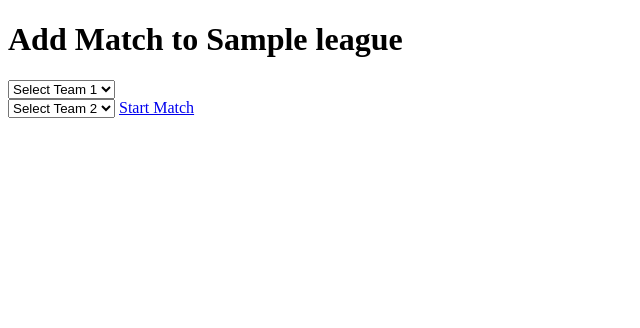
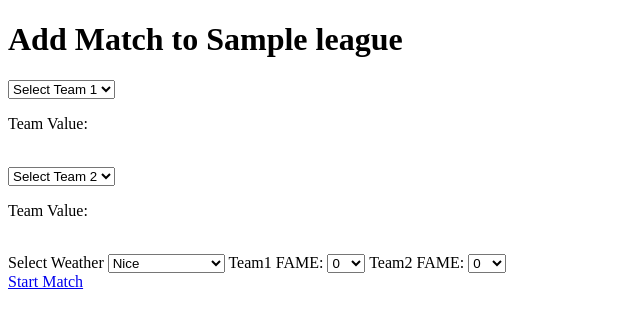
Before and after one commit to ducksnack/bloodbowl_manager, a Django app: page /leagues/1/add_match/ in a window 1280 px wide. Shown: the top 328 px of the page, without its empty margins (0-640 px from the left). Run offline with Django 5.2, Linux system fonts and the light colour scheme; tables that the repository leaves empty hold one stand-in row (values such as "Sample post").

Commit message:
implemented interceptions, partially match weather, FAME, team value

```diff
--- a/bloodbowl_league_manager/league_manager/templates/league_manager/add_match.html
+++ b/bloodbowl_league_manager/league_manager/templates/league_manager/add_match.html
@@ -14,6 +14,8 @@
         {% endfor %}
     </select>
 
+    <p id="team1_value">Team Value:</p>
+
     <br>
 
     <select id="team2" class="team_selector_dropdown">
@@ -23,6 +25,35 @@
         {% endfor %}
     </select>
 
+    <p id="team2_value">Team Value:</p>
+
+    <br>
+
+    <label for="weather_dropdown">Select Weather</label>
+    <select name="weather_dropdown" id="weather_dropdown_id">
+        <option value="sweltering_heat">Sweltering Heat</option>
+        <option value="very_sunny">Very Sunny</option>
+        <option value="nice" selected>Nice</option>
+        <option value="pouring_rain">Pouring Rain</option>
+        <option value="blizzard">Blizzard</option>
+    </select>
+
+    <label for="team1_fame">Team1 FAME:</label>
+    <select name="team1_fame" id="team1_fame_id">
+        <option value=0 selected>0</option>
+        <option value=1>+1</option>
+        <option value=2>+2</option>
+    </select>
+
+    <label for="team2_fame">Team2 FAME:</label>
+    <select name="team2_fame" id="team2_fame_id">
+        <option value=0 selected>0</option>
+        <option value=1>+1</option>
+        <option value=2>+2</option>
+    </select>
+
+    <br>
+
     <!-- Start Match link -->
     <a id="start-match-link" href="#">Start Match</a>
 
@@ -30,6 +61,8 @@
         const team1Dropdown = document.getElementById('team1');
         const team2Dropdown = document.getElementById('team2');
         const startMatchLink = document.getElementById('start-match-link');
+        const team1ValueParagraph = document.getElementById('team1_value');
+        const team2ValueParagraph = document.getElementById('team2_value');
         const leagueId = {{ league_id|escapejs }}; // Pass the league ID from the template
 
         // Function to update the href of the Start Match link
@@ -45,9 +78,33 @@
             }
         }
 
-        // Add event listeners to dropdowns
-        team1Dropdown.addEventListener('change', updateStartMatchLink);
-        team2Dropdown.addEventListener('change', updateStartMatchLink);
+        // Function to fetch team value and update paragraph
+        function updateTeamValue(teamId, paragraph) {
+            if (teamId) {
+                fetch(`/teams/${teamId}/get_team_value/`)
+                    .then(response => response.json())
+                    .then(data => {
+                        paragraph.textContent = `Team Value: ${data.team_value}`;
+                    })
+                    .catch(error => {
+                        console.error('Error fetching team value:', error);
+                        paragraph.textContent = 'Team Value: Error fetching value';
+                    });
+            } else {
+                paragraph.textContent = 'Team Value: ';
+            }
+        }
+
+        // Add event listeners to dropdowns to update team value and link
+        team1Dropdown.addEventListener('change', () => {
+            updateTeamValue(team1Dropdown.value, team1ValueParagraph);
+            updateStartMatchLink();
+        });
+
+        team2Dropdown.addEventListener('change', () => {
+            updateTeamValue(team2Dropdown.value, team2ValueParagraph);
+            updateStartMatchLink();
+        });
     </script>
 </body>
 </html>
--- a/bloodbowl_league_manager/league_manager/urls.py
+++ b/bloodbowl_league_manager/league_manager/urls.py
@@ -20,4 +20,6 @@ urlpatterns = [
     path('cancel_match/<int:match_id>/', views.cancel_match, name='cancel_match'),
     path('add_completion/<int:match_id>/<int:team_id>/', views.add_completion, name='add_completion'),
     path('add_casualty/<int:match_id>/<int:team_id>/', views.add_casualty, name='add_casualty'),
+    path('add_interception/<int:match_id>/<int:team_id>/', views.add_interception, name='add_interception'),
+    path('teams/<int:team_id>/get_team_value/', views.get_team_value, name='get_team_value'),
 ]
--- a/bloodbowl_league_manager/league_manager/views.py
+++ b/bloodbowl_league_manager/league_manager/views.py
@@ -1,4 +1,5 @@
 from django.shortcuts import render, redirect, get_object_or_404
+from django.http import JsonResponse
 from .models import Team, Player, PlayerType, League, Match, Touchdown, PassCompletion, Casualty, Interception, MostValuablePlayer, InjuryType, Injury
 from .forms import TeamForm, ModifyPlayerForm, AddPlayerForm, ModifyTeamForm
 from django.db.models import Count, Q, F
@@ -215,6 +216,11 @@ def start_match(request, league_id, team1_id, team2_id):
 
     return redirect('match_page', match_id=match.id)
 """
+
+def get_team_value(request, team_id):
+    team = get_object_or_404(Team, id=team_id)
+    return JsonResponse({'team_value': team.get_total_team_value()})
+
 def start_match(request, league_id, team1_id, team2_id):
 
     match = Match.objects.create(league_id=league_id, team1_id=team1_id, team2_id=team2_id)
@@ -320,6 +326,33 @@ def add_casualty(request, match_id, team_id):
 
     return render(request, 'league_manager/add_casualty.html', context)
 
+def add_interception(request, match_id, team_id):
+    match = get_object_or_404(Match, id=match_id)
+    team = get_object_or_404(Team, id=team_id)
+
+    players = team.players.all()
+    opposing_team = match.team1 if match.team2 == team else match.team2
+    opposing_players = opposing_team.players.all()
+
+    if request.method == 'POST':
+        intercepting_player_id = request.POST.get('intercepting_player_id')
+        intercepting_player = get_object_or_404(Player, id=intercepting_player_id)
+        throwing_player_id = request.POST.get('throwing_player_id')
+        throwing_player = get_object_or_404(Player, id=throwing_player_id)
+
+        Interception.objects.create(match=match, intercepting_player=intercepting_player, throwing_player=throwing_player, intercepting_team=team, throwing_team=opposing_team)
+
+        return redirect('match_page', match_id=match_id)
+
+    context = {
+        'team':team,
+        'match':match,
+        'players':players,
+        'opposing_players':opposing_players,
+    }
+
+    return render(request, 'league_manager/add_interception.html', context)
+
 def add_touchdown(request, match_id, team_id):
     # Get the match and team objects
     match = get_object_or_404(Match, id=match_id)
```
Also changed, not shown: bloodbowl_league_manager/league_manager/templates/league_manager/add_interception.html (added, +19 -0 lines), bloodbowl_league_manager/league_manager/templates/league_manager/match_page.html (+20 -1 lines).
